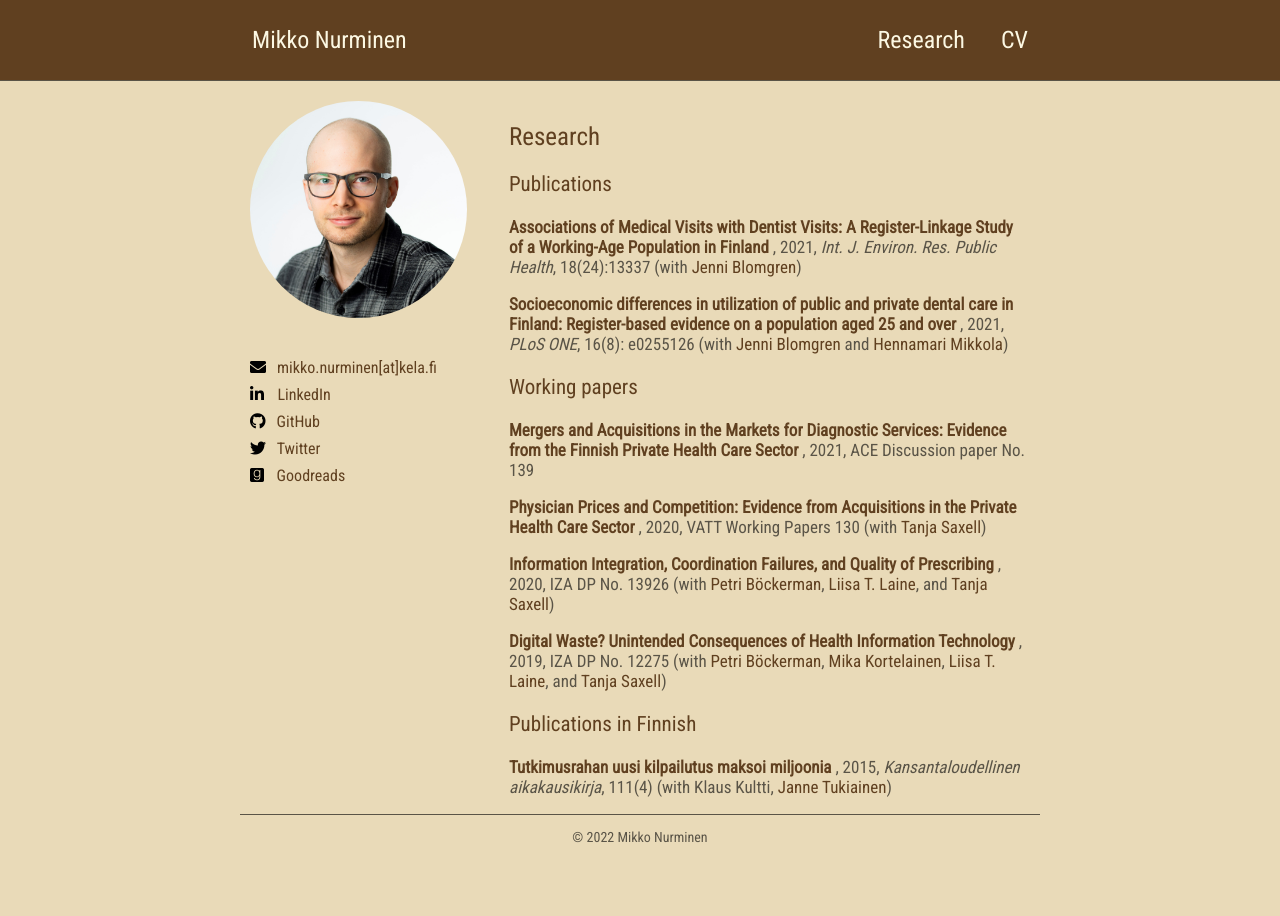
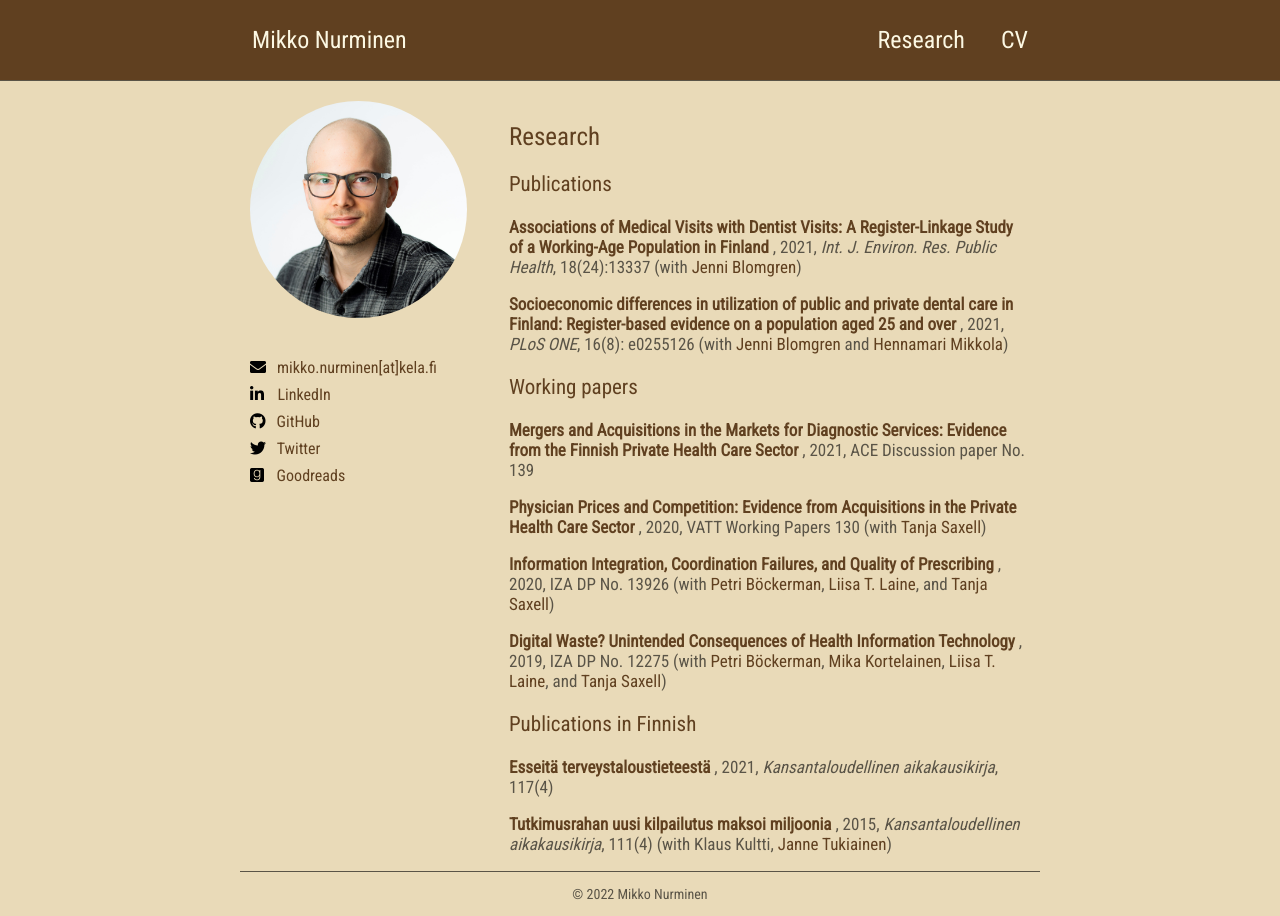
Before and after one commit to mikkonurminen/mikkonurminen.github.io, a Jekyll site: the page built from _pages/research.md, in a window 1280 px wide. Built offline with Jekyll 4.4.1, drawn with Linux system fonts in a browser that asks for light colours; nearby versions of some CDN libraries.

Commit message:
Fin pub update

```diff
--- a/_pages/research.md
+++ b/_pages/research.md
@@ -42,6 +42,10 @@ permalink: /research/
 
 ### Publications in Finnish
 
+<a class="titlelink" href="https://www.taloustieteellinenyhdistys.fi/wp-content/uploads/2021/12/KAK_4_2021_WEB-119-123.pdf">
+	Esseitä terveystaloustieteestä
+</a>, 2021, *Kansantaloudellinen aikakausikirja*, 117(4)
+
 <a class="titlelink" href="http://www.taloustieteellinenyhdistys.fi/wp-content/uploads/2015/12/kultti-nurminen-tukiainen.pdf">
 	Tutkimusrahan uusi kilpailutus maksoi miljoonia
 </a>, 2015, *Kansantaloudellinen aikakausikirja*, 111(4)
@@ -50,7 +54,7 @@ permalink: /research/
 
 [Petri Böckerman]: http://www.petribockerman.fi/
 [Mika Kortelainen]: https://sites.google.com/view/mikakorte/home
-[Liisa T. Laine]: https://sites.google.com/site/laineliisat/
+[Liisa T. Laine]: https://www.liisalaine.net/
 [Mikko Nurminen]: https://mikkonurminen.github.io/
 [Tanja Saxell]: https://sites.google.com/site/tsaxell/
 [Janne Tukiainen]: https://vatt.fi/en/researcher/tukiainen-janne
```
